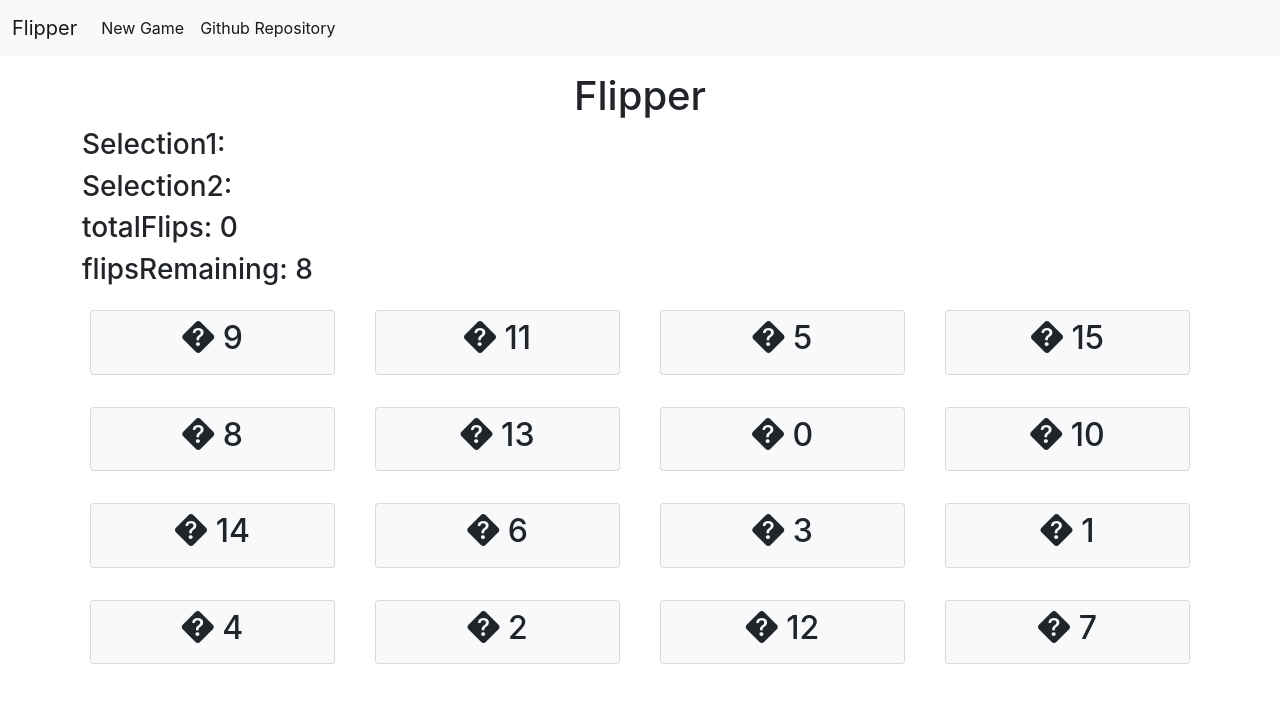
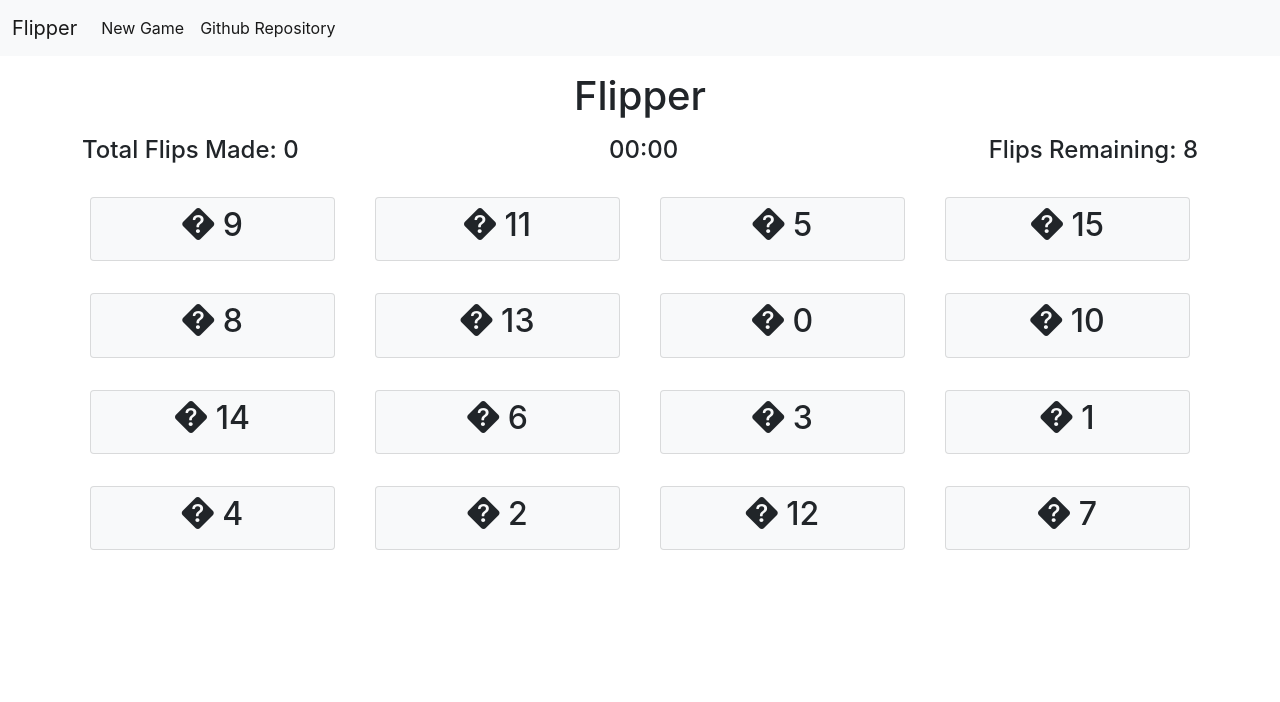
Before and after one commit to adarshpand3y/flipper, a React (Create React App) app: page / in a window 1280 px wide. Shown: the top 702 px of the page. Built offline with nearby package versions, Linux system fonts and the light colour scheme.

Commit message:
Video 9 Improving UI and Showing Game Win Screen

```diff
--- a/src/Components/Mainarea.js
+++ b/src/Components/Mainarea.js
@@ -108,15 +108,25 @@ export default function Mainarea(props) {
     return (
         <div className='container my-3'>
             <h1 className="text-center">Flipper</h1>
-            <h3>Selection1: {selection1}</h3>
-            <h3>Selection2: {selection2}</h3>
-            <h3>totalFlips: {totalFlips}</h3>
-            <h3>flipsRemaining: {flipsRemaining}</h3>
-            <div className="row">
-                {cardArray.map((element) => {
-                    return <Card key={element} value={element} visible={revealedCardsArray[element]} bgCol={cardsColArr[element]} handleSelection={handleSelection} />
-                })}
-            </div>
+            {
+                flipsRemaining>0 ?
+                <>
+                <div class="d-flex justify-content-between py-2">
+                    <h4>Total Flips Made: {totalFlips}</h4>
+                    <h4>00:00</h4>
+                    <h4>Flips Remaining: {flipsRemaining}</h4>
+                </div>
+                <div className="row">
+                    {cardArray.map((element) => {
+                        return <Card key={element} value={element} visible={revealedCardsArray[element]} bgCol={cardsColArr[element]} handleSelection={handleSelection} />
+                    })}
+                </div> </>:
+                <div className="my-4">
+                    <h2 className='text-center'>You Win</h2>
+                    <h4 className='text-center'>Total Flips Made: {totalFlips}</h4>
+                    <h4 className='text-center'>Total Time Taken: 00:00</h4>
+                </div>
+            }
         </div>
     )
 }
```
